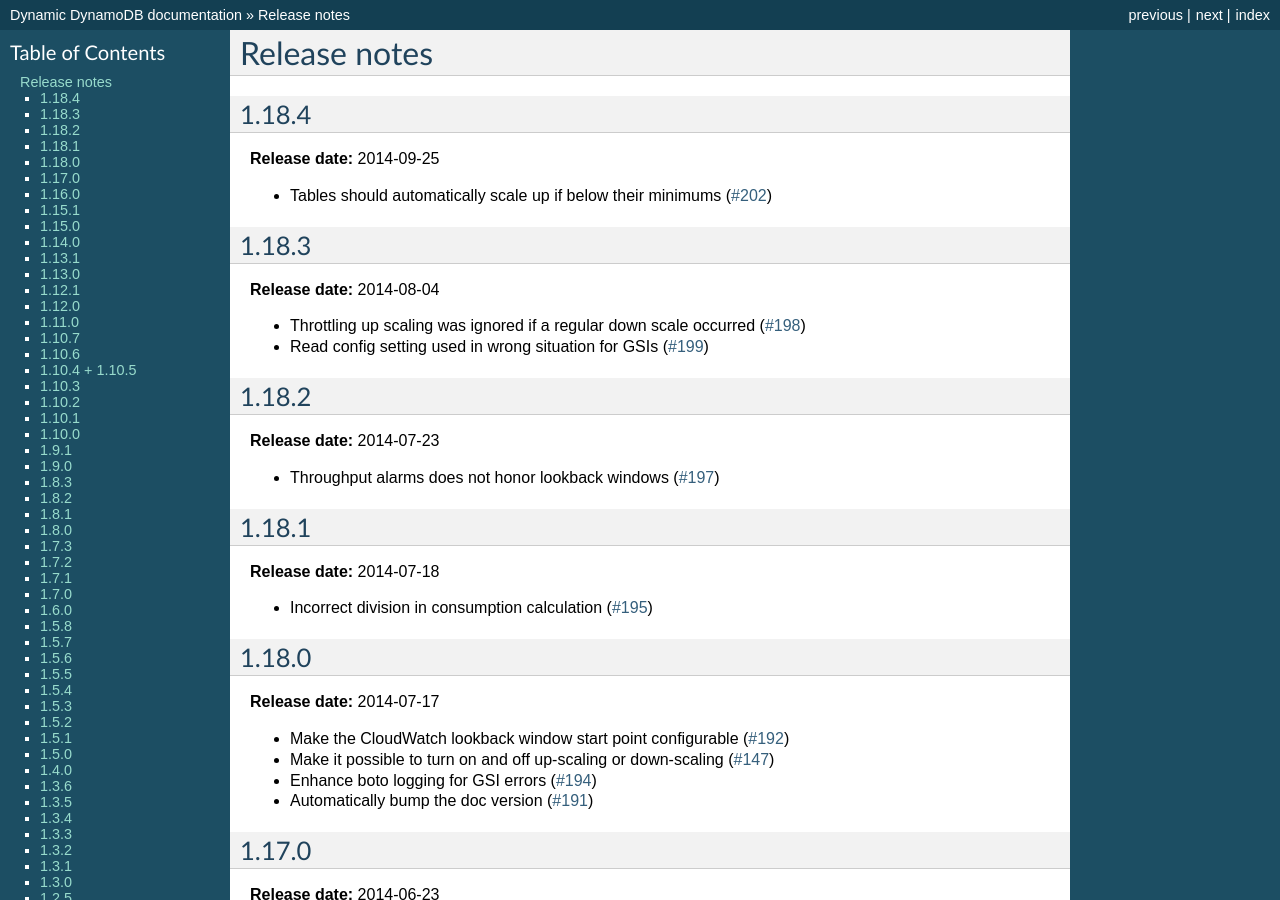
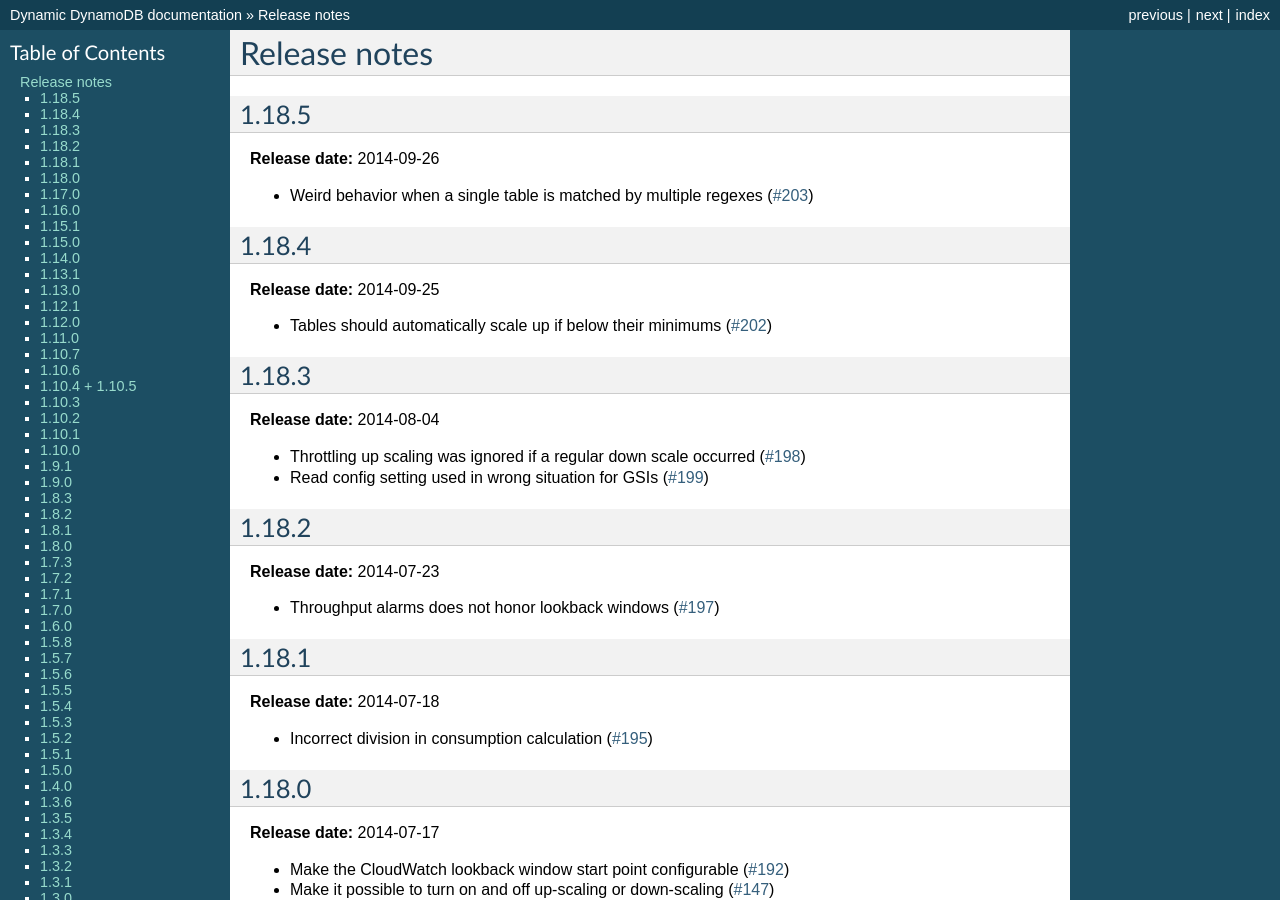
Before and after one commit to sebdah/dynamic-dynamodb, a Sphinx documentation site: the page built from docs/release_notes.rst, in a window 1280 px wide and 900 px high. Built offline with Sphinx 7.4.7, drawn with Linux system fonts in a browser that asks for light colours; the version number could not be read and is left out.

Commit message:
Added release notes for 1.18.5

```diff
--- a/docs/release_notes.rst
+++ b/docs/release_notes.rst
@@ -1,5 +1,12 @@
 Release notes
 =============
+
+1.18.5
+------
+
+**Release date:** 2014-09-26
+
+- Weird behavior when a single table is matched by multiple regexes (`#203 <https://github.com/sebdah/dynamic-dynamodb/issues/203>`__)
 
 1.18.4
 ------
```
